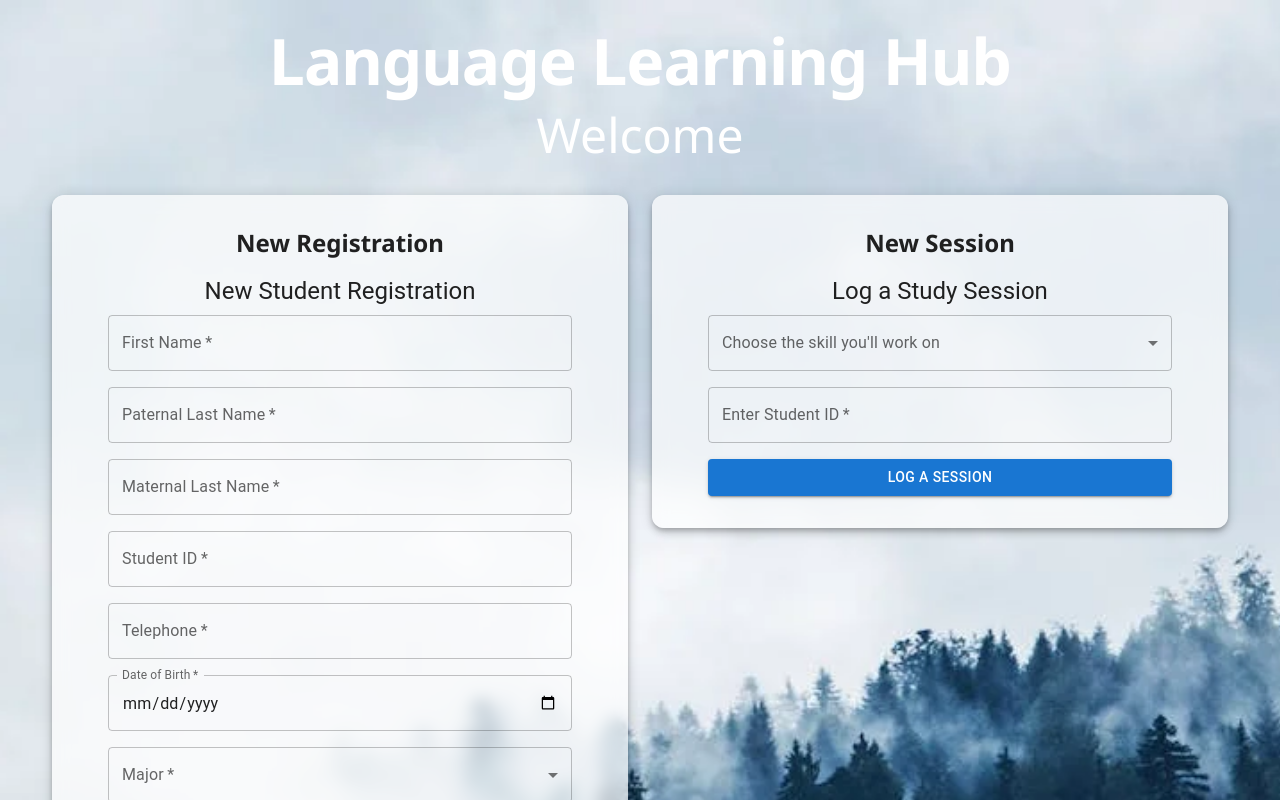
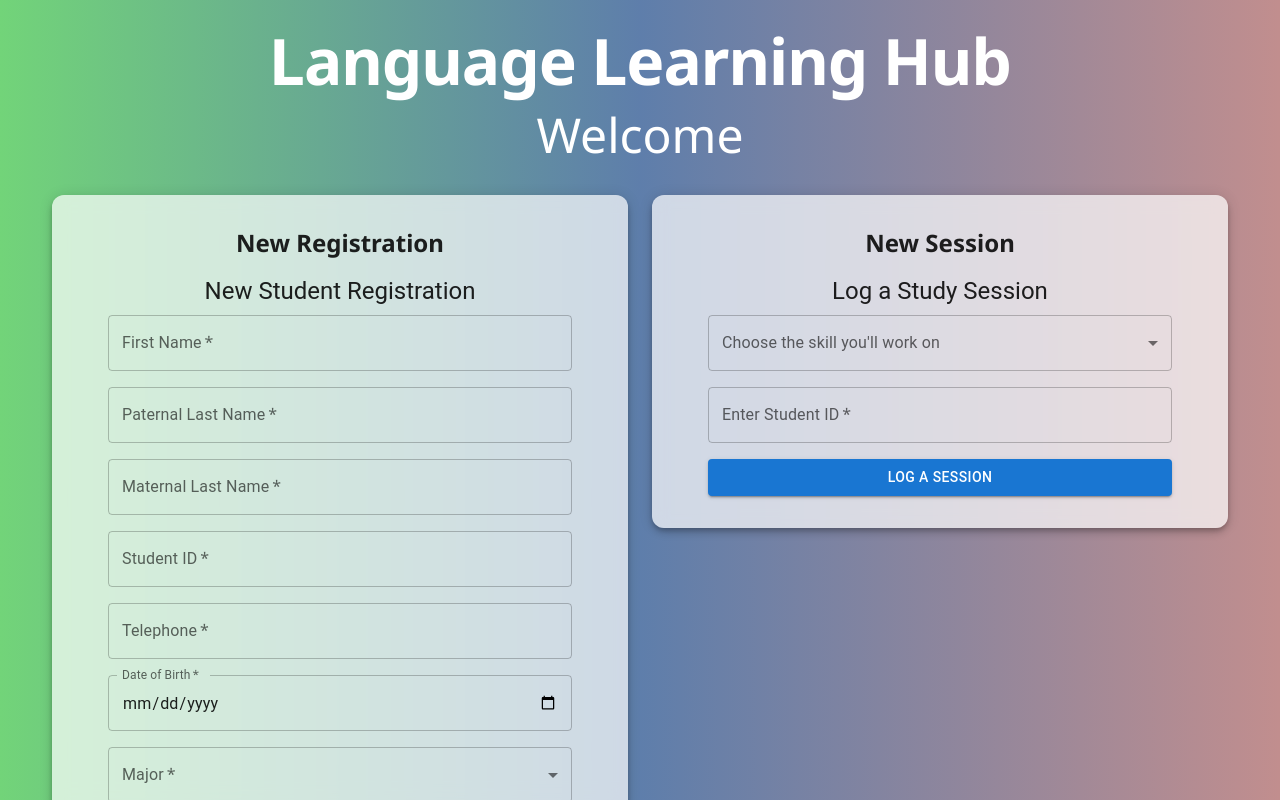
Before and after one commit to ErickRabocse/llh, a React (Vite) app in the folder student-app/: page / in a window 1280 px wide. Shown: the top 800 px of the page. Built offline with nearby package versions, Linux system fonts and the light colour scheme.

Commit message:
background morphing animation complete

```diff
--- a/student-app/package.json
+++ b/student-app/package.json
@@ -27,7 +27,10 @@
     "dotenv": "^16.4.7",
     "express": "^4.21.2",
     "file-saver": "^2.0.5",
+    "framer-motion": "^12.4.7",
+    "gsap": "^3.12.7",
     "jsonwebtoken": "^9.0.2",
+    "lottie-react": "^2.4.1",
     "mysql": "^2.18.1",
     "react": "^19.0.0",
     "react-dom": "^19.0.0",
@@ -44,6 +47,7 @@
     "eslint-plugin-react-hooks": "^5.0.0",
     "eslint-plugin-react-refresh": "^0.4.18",
     "globals": "^15.14.0",
+    "sass": "^1.85.1",
     "vite": "^6.1.0"
   }
 }
--- a/student-app/src/App.jsx
+++ b/student-app/src/App.jsx
@@ -4,12 +4,14 @@ import AdminDashboard from './pages/AdminDashboard'
 
 function App() {
   return (
+    <div className="relative min-h-screen">
       <Router>
         <Routes>
           <Route path="/" element={<Home />} />
           <Route path="/admin" element={<AdminDashboard />} />
         </Routes>
       </Router>
+    </div>
   )
 }
 
--- /dev/null
+++ b/student-app/src/components/MorphingBackground.css
@@ -0,0 +1,23 @@
+.morphing-bg {
+  position: absolute;
+  top: 0;
+  left: 0;
+  width: 100%;
+  height: 100%;
+  background: linear-gradient(270deg, #6ba6ff, #a6dd0e, #4ecdc4);
+  background-size: 400% 400%;
+  z-index: -1;
+  animation: morphingAnimation 10s ease infinite;
+}
+
+@keyframes morphingAnimation {
+  0% {
+    background-position: 0% 50%;
+  }
+  50% {
+    background-position: 100% 50%;
+  }
+  100% {
+    background-position: 0% 50%;
+  }
+}
--- /dev/null
+++ b/student-app/src/components/MorphingBackground.jsx
@@ -0,0 +1,31 @@
+import gsap from "gsap";
+import { useEffect } from "react";
+import "./MorphingBackground.css"; // Ensure the CSS file exists
+
+
+const MorphingBackground = () => {
+  useEffect(() => {
+    const script = document.createElement('script')
+    script.src =
+      'https://cdnjs.cloudflare.com/ajax/libs/gsap/3.12.2/gsap.min.js'
+    script.async = true
+    script.onload = () => {
+      gsap.to('.morphing-bg', {
+        duration: 10,
+        background: 'linear-gradient(270deg, #ff6b6b, #556270, #4ecdc4)',
+        repeat: -1,
+        yoyo: true,
+        ease: 'power1.inOut',
+      })
+    }
+    document.body.appendChild(script)
+
+    return () => {
+      document.body.removeChild(script)
+    }
+  }, [])
+
+  return <div className="morphing-bg"></div>
+}
+
+export default MorphingBackground
--- a/student-app/src/index.css
+++ /dev/null
@@ -1,11 +0,0 @@
-* {
-  margin: 0;
-  padding: 0;
-  box-sizing: border-box;
-}
-
-.preahvihear-regular {
-  font-family: 'Preahvihear', serif;
-  font-weight: 400;
-  font-style: normal;
-}
--- /dev/null
+++ b/student-app/src/index.scss
@@ -0,0 +1,32 @@
+* {
+  font-family: 'Noto Sans', sans-serif;
+}
+html,
+body {
+  margin: 0;
+  padding: 0;
+  box-sizing: border-box;
+  // background-color: black;
+}
+
+:root {
+  --color-bg1: rgb (108, 0, 162);
+  --color-bg2: rgb (0, 17, 82);
+  --color1: 18, 113, 255;
+  --color2: 221, 74, 255;
+  --color3: 100, 220, 255;
+  --color4: 200, 50, 50;
+  --color5: 180, 180, 50;
+  --color-interactive: 140, 100, 255;
+  --circle-size: 80%;
+  --blending: hard-light;
+}
+.gradient-bg {
+  width: 100vw;
+  height: 100vh;
+  position: absolute;
+  overflow: hidden;
+  background: linear-gradient(40deg, var(--color-bg1), var(--color-bg2));
+  top: 0;
+  left: 0;
+}
--- a/student-app/src/main.jsx
+++ b/student-app/src/main.jsx
@@ -1,10 +1,15 @@
 import { StrictMode } from 'react'
 import { createRoot } from 'react-dom/client'
-import './index.css'
+import './index.scss'
 import App from './App.jsx'
 
 createRoot(document.getElementById('root')).render(
   <StrictMode>
-    <App />
+    <div className="gradient-bg">
+      <div className="gradients-container">
+        <div className="g1"></div>
+      </div>
+      <App />
+    </div>
   </StrictMode>
 )
--- a/student-app/src/pages/Home.jsx
+++ b/student-app/src/pages/Home.jsx
@@ -11,7 +11,8 @@ import {
 } from '@mui/material'
 import RegistrationForm from '../components/RegistrationForm'
 import SessionForm from '../components/SessionForm'
-import backgroundImage from '../img/winter1.webp' // ✅ Import Image
+// import backgroundImage from '../img/winter1.webp' // ✅ Import Image
+import MorphingBackground from '../components/MorphingBackground'
 
 const Home = () => {
   const [adminPassword, setAdminPassword] = useState('')
@@ -19,7 +20,7 @@ const Home = () => {
   const navigate = useNavigate()
 
   const handleAdminLogin = () => {
-    if (adminPassword === 'llh2025') {
+    if (adminPassword === 'llh25') {
       // Replace with actual authentication logic
       navigate('/admin')
     } else {
@@ -44,12 +45,15 @@ const Home = () => {
         overflow: 'hidden', // ✅ Prevents content overflow
 
         // Background Image
-        backgroundImage: `url(${backgroundImage})`,
-        backgroundSize: 'cover',
-        backgroundPosition: 'center',
-        backgroundRepeat: 'no-repeat',
+        // backgroundImage: `url(${backgroundImage})`,
+        // backgroundSize: 'cover',
+        // backgroundPosition: 'center',
+        // backgroundRepeat: 'no-repeat',
       }}
+      // className="header finisher-header"
+      // style={{width: "100%", height: "300px"}}
     >
+      <MorphingBackground /> {/* ✅ Add background animation */}
       {/* Title and Welcome Message */}
       <Typography
         variant="h1"
@@ -69,7 +73,6 @@ const Home = () => {
       >
         Welcome
       </Typography>
-
       <Grid container spacing={3} maxWidth="1200px">
         {/* New Registration Section */}
         <Grid item xs={12} md={6}>
```
Also changed, not shown: 1 other file (tests, documents, lock files or other folders). Lines whose indentation alone changed are shown as unchanged.
